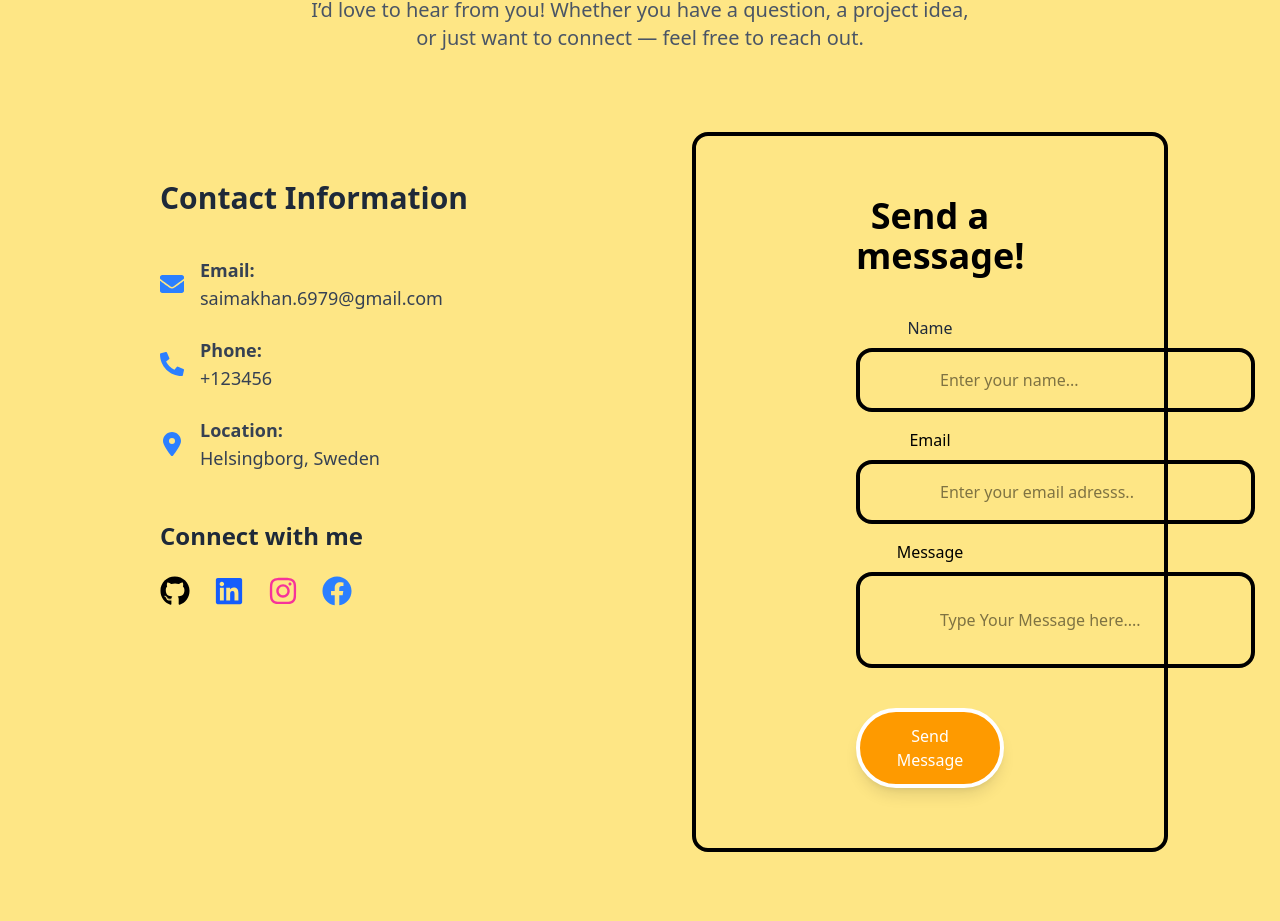
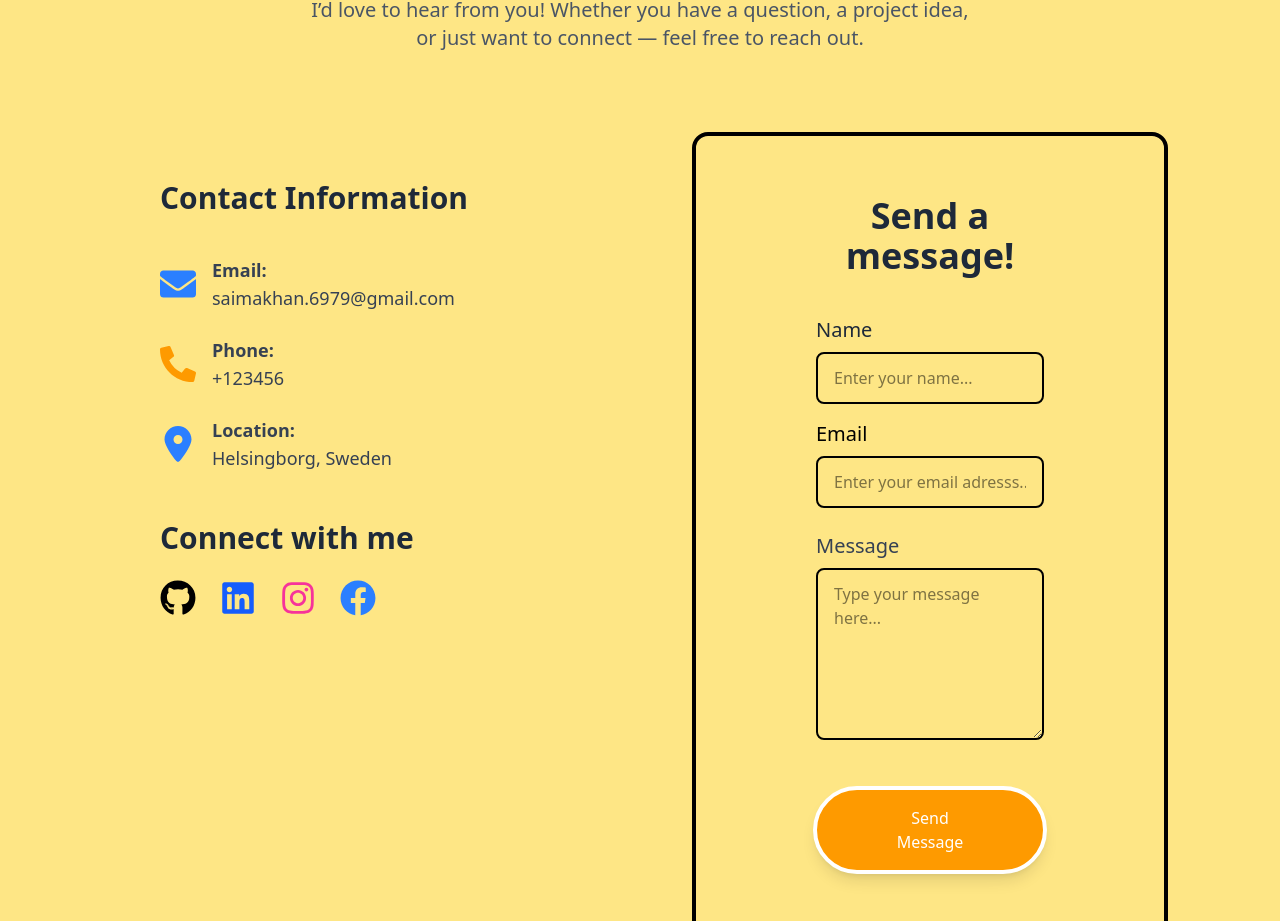
Before and after one commit to saima-khan1/MY-PORTFOLIO, a React (Vite) app in the folder my-portfolio/frontend/: page / in a window 1280 px wide. Shown: the part 3074-3995 px from the top of the page. Built offline with nearby package versions, Linux system fonts and the light colour scheme.

Commit message:
changed font sizes and form text area design

```diff
--- a/my-portfolio/frontend/src/components/ContactForm.tsx/ ContactForm.tsx
+++ b/my-portfolio/frontend/src/components/ContactForm.tsx/ ContactForm.tsx
@@ -1,7 +1,7 @@
 const ContactForm = () => {
   return (
-    <div className="px-40 py-15 border-4  rounded-2xl">
-      <h3 className="text-xl lg:text-4xl font-bold mb-10 text-center">
+    <div className="px-30 py-15 border-4  rounded-2xl">
+      <h3 className="font-bold text-3xl text-gray-800 lg:text-4xl  mb-10 text-center">
         Send a message!
       </h3>
       <form>
@@ -9,14 +9,14 @@ const ContactForm = () => {
           {" "}
           <label
             htmlFor="name"
-            className="mb-2 block font-medium text-gray-800 text-center dark-text-white"
+            className="mb-2 block font-medium text-gray-800  dark-text-white text-xl"
           >
             Name
           </label>
           <input
             type="name"
             id="name"
-            className="px-20  py-4 border-4  rounded-2xl "
+            className="w-full px-4 py-3 border-2 rounded-lg focus:outline-none focus:ring-2 focus:ring-blue-500"
             placeholder="Enter your name..."
             required
           />
@@ -25,7 +25,7 @@ const ContactForm = () => {
           {" "}
           <label
             htmlFor="email"
-            className="mb-2 block text-center font-medium text-small mt-4"
+            className="mb-2 block  font-medium text-xl mt-4"
           >
             Email
           </label>
@@ -33,27 +33,27 @@ const ContactForm = () => {
             type="email"
             id="email"
             placeholder="Enter your email adresss.."
-            className="px-20  py-4 border-4  rounded-2xl "
+            className="w-full px-4 py-3 border-2 rounded-lg focus:outline-none focus:ring-2 focus:ring-blue-500"
             required
           />
         </div>
-        <div>
+        <div className="mt-6">
           <label
             htmlFor="message"
-            className="mb-2 block text-center font-medium text-small mt-4"
+            className="mb-2 block  font-medium text-xl text-gray-700"
           >
             Message
           </label>
-          <input
-            type="message"
-            id="message "
-            className="px-20  py-8 border-4  rounded-2xl "
-            placeholder="Type Your Message here...."
+          <textarea
+            id="message"
+            rows={6}
+            className="w-full px-4 py-3 border-2  rounded-lg  focus:ring-2 focus:ring-blue-500"
+            placeholder="Type your message here..."
             required
-          />
+          ></textarea>
         </div>
         <div className="flex justify-center">
-          <button className=" bg-amber-500 text-white border-4 rounded-full  px-6 py-3 shadow-lg hover:bg-amber-600  transition duration-300 ease-in-out mt-10 ">
+          <button className=" bg-amber-500 text-white border-4 rounded-full  px-20 py-4 shadow-lg hover:bg-amber-600  transition duration-300 ease-in-out mt-10 ">
             Send Message
           </button>
         </div>
--- a/my-portfolio/frontend/src/components/ContactForm.tsx/ContactInformation.tsx
+++ b/my-portfolio/frontend/src/components/ContactForm.tsx/ContactInformation.tsx
@@ -19,7 +19,7 @@ const ContactInformation = () => {
 
       <div className="space-y-6">
         <div className="flex items-center space-x-4 text-gray-700">
-          <FaEnvelope className="text-blue-500 text-2xl" />
+          <FaEnvelope className="text-blue-500 text-4xl" />
           <p className="text-lg">
             <span className="font-semibold">Email:</span> <br />
             <a
@@ -32,7 +32,7 @@ const ContactInformation = () => {
         </div>
 
         <div className="flex items-center space-x-4 text-gray-700">
-          <FaPhoneAlt className="text-blue-500 text-2xl" />
+          <FaPhoneAlt className="text-amber-500 text-4xl" />
           <p className="text-lg">
             <span className="font-semibold">Phone:</span> <br />
             <a href="tel:+123456" className="hover:text-blue-600">
@@ -42,7 +42,7 @@ const ContactInformation = () => {
         </div>
 
         <div className="flex items-center space-x-4 text-gray-700">
-          <FaLocationDot className="text-blue-500 text-2xl" />
+          <FaLocationDot className="text-blue-500 text-4xl" />
           <p className="text-lg">
             <span className="font-semibold">Location:</span> <br />
             Helsingborg, Sweden
@@ -51,15 +51,15 @@ const ContactInformation = () => {
       </div>
 
       <div className="mt-12 ">
-        <h3 className="font-bold text-2xl text-gray-800 mb-6">
+        <h3 className="font-bold text-3xl text-gray-800 mb-6">
           Connect with me
         </h3>
-        <div className="flex  space-x-6 text-3xl">
+        <div className="flex  space-x-6 text-4xl">
           <a
             href="https://github.com/yourgithub"
             target="_blank"
             rel="noopener noreferrer"
-            className="hover:text-gray-500 transition"
+            className="hover:text-gray-500 transition text-4xl"
           >
             <FaGithub />
           </a>
@@ -68,7 +68,7 @@ const ContactInformation = () => {
             href="https://linkedin.com/in/yourlinkedin"
             target="_blank"
             rel="noopener noreferrer"
-            className="text-blue-600 hover:text-blue-800 transition"
+            className="text-blue-600 hover:text-blue-800 transition text-4xl"
           >
             <FaLinkedin />
           </a>
@@ -77,7 +77,7 @@ const ContactInformation = () => {
             href="https://instagram.com/yourinstagram"
             target="_blank"
             rel="noopener noreferrer"
-            className="text-pink-500 hover:text-pink-700 transition"
+            className="text-pink-500 hover:text-pink-700 transition text-4xl"
           >
             <FaInstagram />
           </a>
@@ -86,7 +86,7 @@ const ContactInformation = () => {
             href="https://facebook.com/yourfacebook"
             target="_blank"
             rel="noopener noreferrer"
-            className="text-blue-500 hover:text-blue-700 transition"
+            className="text-blue-500 hover:text-blue-700 transition text-4xl"
           >
             <FaFacebook />
           </a>
--- a/my-portfolio/frontend/src/components/Skills.tsx
+++ b/my-portfolio/frontend/src/components/Skills.tsx
@@ -1,5 +1,13 @@
 const Skills = () => {
-  return <div>Skills</div>;
+  return (
+    <div>
+      <h1 className="text-9xl">Hamdan kalaburgi</h1>
+      <p className="text-blue-800 text-7xl">
+        hello come on ! <span>play with me its your frd hamdan </span>
+      </p>
+      <button className="border-4 bg-amber-300 px-5 py-5">play with me </button>
+    </div>
+  );
 };
 
 export default Skills;
```
